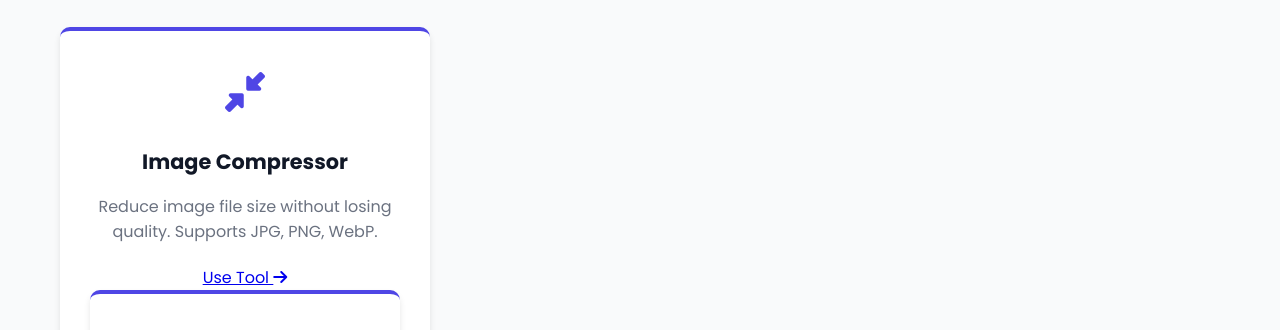
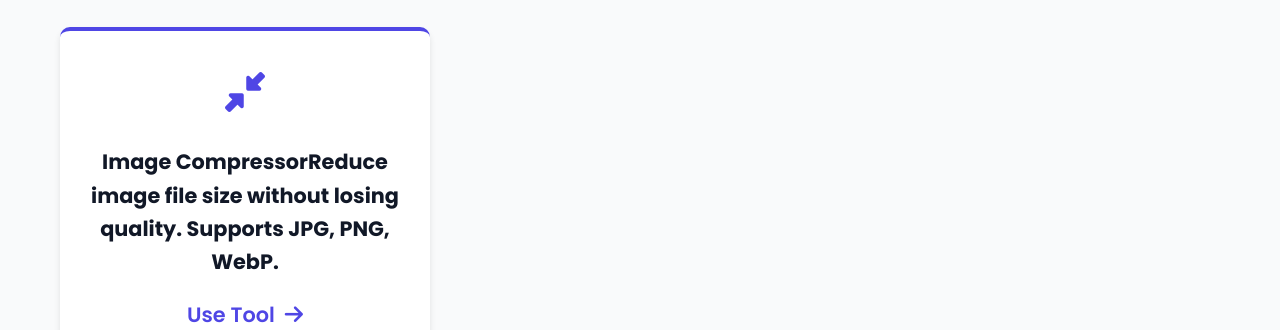
Before and after one commit to TheR73/Tools, a plain HTML site: page index.html in a window 1280 px wide. Shown: the part 581-911 px from the top of the page. Drawn offline with Linux system fonts and the light colour scheme.

Commit message:
Update index.html

```diff
--- a/index.html
+++ b/index.html
@@ -596,11 +596,12 @@
                         <div class="tool-icon">
                             <i class="fas fa-compress-alt"></i>
                         </div>
-                      <h3>Image Compressor</h3>
-                  <p>Reduce image file size without losing quality. Supports JPG, PNG, WebP.</p>
-                 <a href="https://tools/img-compress.html" class="img-compress.html">
-                  Use Tool <i class="fas fa-arrow-right"></i>
-                </a>
+                        <h3>Image Compressor</
+                            <p>Reduce image file size without losing quality. Supports JPG, PNG, WebP.</p>
+                            <a href="img-compress.html" class="tool-link">
+                     Use Tool <i class="fas fa-arrow-right"></i>
+                  </a>
+
 
 
                     <!-- Image Converter -->
@@ -654,11 +655,11 @@
                     <!-- Watermark Tool -->
                     <div class="tool-card">
                         <div class="tool-icon">
-                            <i class="fas fa-stamp"></i>
+                           <i class="fas fa-stamp"></i>
                         </div>
                         <h3>Watermark Tool</h3>
                         <p>Add text or image watermarks to protect your photos.</p>
-                        <a href="#" class="tool-link">
+                        <a href="#" class="too.    l-link">
                             Use Tool <i class="fas fa-arrow-right"></i>
                         </a>
                     </div>
```
